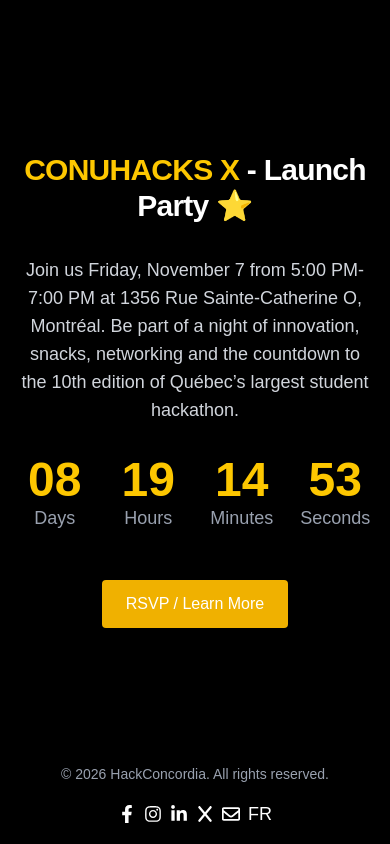
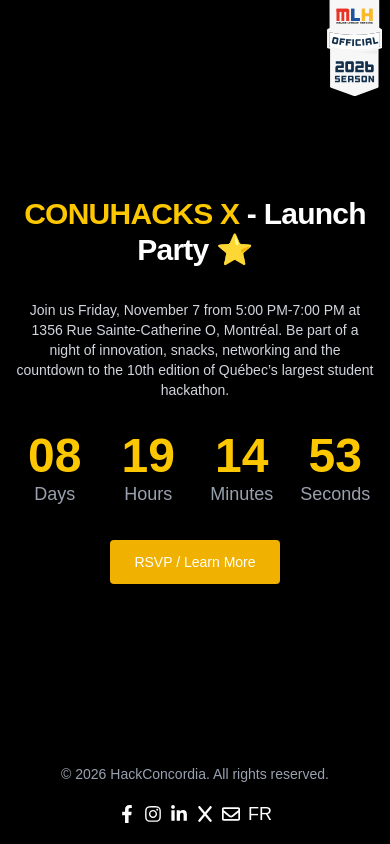
Before and after one commit to HackConcordia/conuhacks-launch, a Next.js app: page / in a window 390 px wide. Built offline with nearby package versions, Linux system fonts and the light colour scheme.

Commit message:
added banner

```diff
--- a/app/components/coming-soon.tsx
+++ b/app/components/coming-soon.tsx
@@ -5,6 +5,9 @@
 import { useTranslation } from "../i18n/TranslationContext";
 import en from "../locales/en";
 import fr from "../locales/fr";
+import Link from "next/link";
+import Image from "next/image";
+import MLH_Logo_White from "@/public/mlh-trust-badge-white.svg";
 
 export default function ComingSoonPage() {
   const [countdown, setCountdown] = useState({
@@ -53,11 +56,11 @@
           <span className="text-yellow-400">{eventTranslations.title}</span> - {eventTranslations.subtitle} ⭐️
         </h1>
 
-        <p className="text-lg text-gray-300 max-w-3xl mx-auto mb-0">
+        <p className="text-sm lg:text-lg text-gray-300 max-w-3xl mx-auto mb-0">
           {eventTranslations.description}
         </p>
 
-        <div className="grid grid-cols-4 gap-4 max-w-lg mx-auto mt-4">
+        <div className="grid grid-cols-4 gap-4 max-w-lg mx-auto my-4">
           {Object.entries(countdown).map(([unit, value]) => (
             <div key={unit} className="
               p-4 flex flex-col items-center justify-center
@@ -72,10 +75,17 @@
 
         <a href="https://luma.com/event/evt-PEgQABsw5M8OQ2C?utm_source=conuhacksio"
           target="_blank"
-          rel="noopener noreferrer" className="inline-block px-6 py-3 text-white bg-yellow-500 rounded hover:bg-yellow-600">
+          rel="noopener noreferrer" className="text-sm lg:text-base inline-block px-6 py-3 text-white bg-yellow-500 rounded hover:bg-yellow-600">
           {eventTranslations.buttonText}
         </a>
       </div>
+      <Link href={"https://mlh.io/"} target="_blank">
+            <Image
+              src={MLH_Logo_White}
+              alt={"MLH Badge"}
+              className="absolute w-[55px] right-2 md:w-[55px] xl:w-[70px] lg:right-18 top-0"
+            />
+          </Link>
     </div>
   )
 }
```
Also changed, not shown: public/mlh-trust-badge-white.svg (added).
